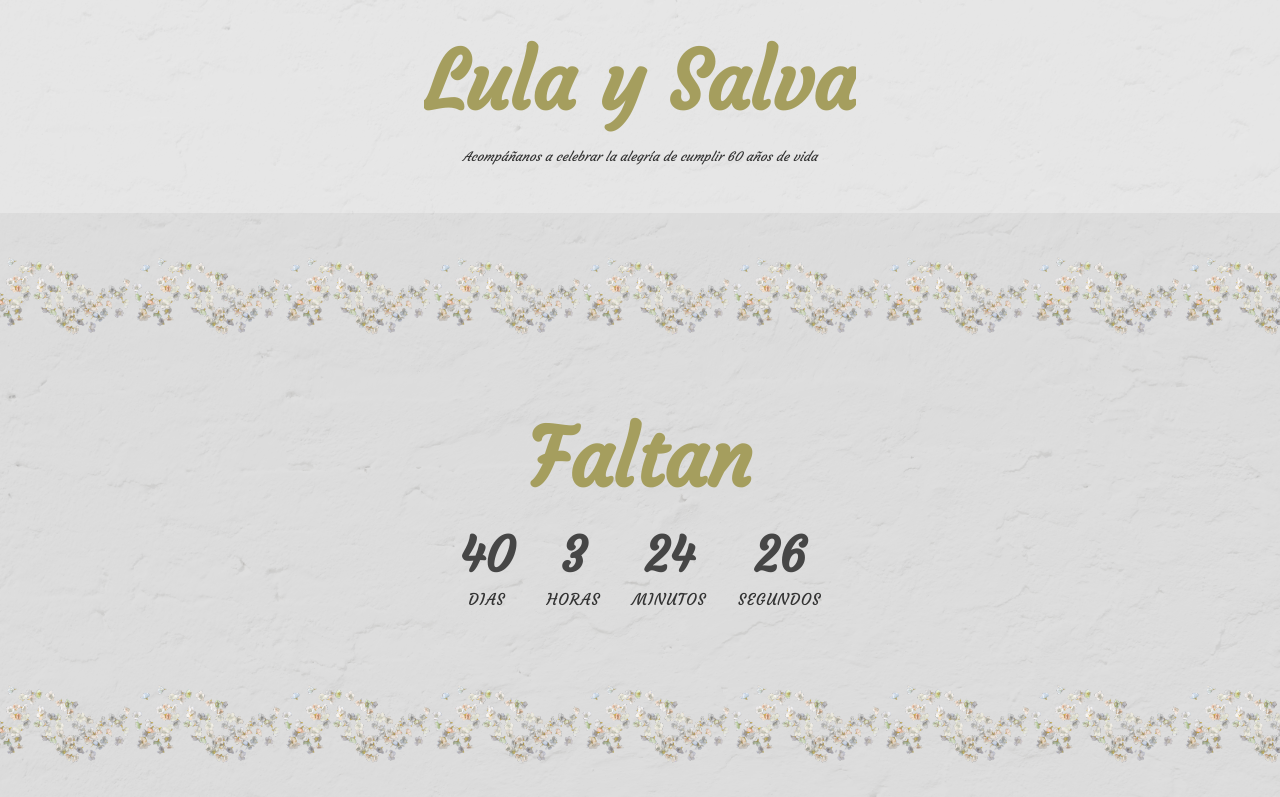
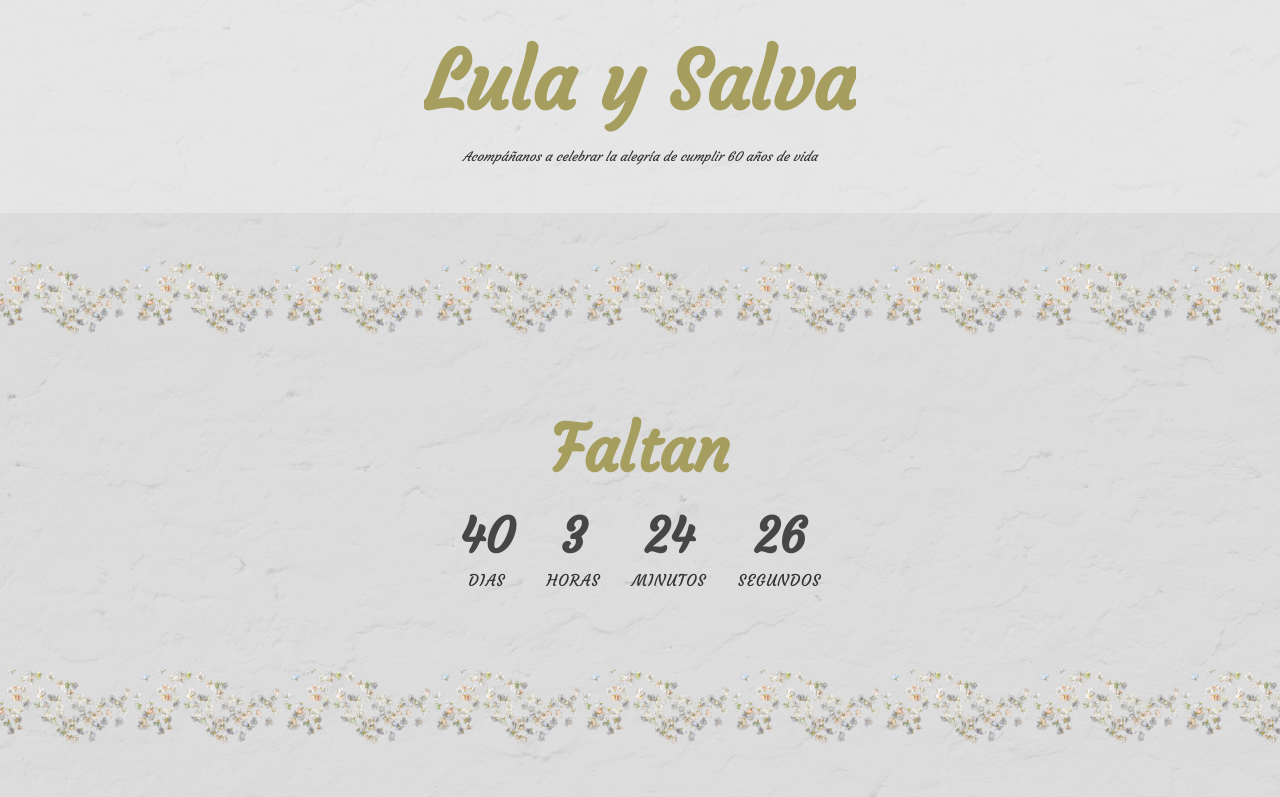
Before and after one commit to WalterDanielTorresMeza/lulaysalva_60, a React (Create React App) app: page / in a window 1280 px wide. Shown: the top 797 px of the page. Built offline with nearby package versions, Linux system fonts and the light colour scheme; a web font is replaced by a local one.

Commit message:
Update Countdown.css

```diff
--- a/src/components/Countdown.css
+++ b/src/components/Countdown.css
@@ -22,7 +22,7 @@
 .countdown-title {
   margin: 0 0 1rem;
   /* Escala fluida entre 1.8rem y 2.5rem */
-  font-size: clamp(5rem, 5vw, 2.5rem);
+  font-size: clamp(4rem, 5vw, 2.5rem);
   color: #a59e5e;
   animation: fadeIn 1s ease;
 }
```
